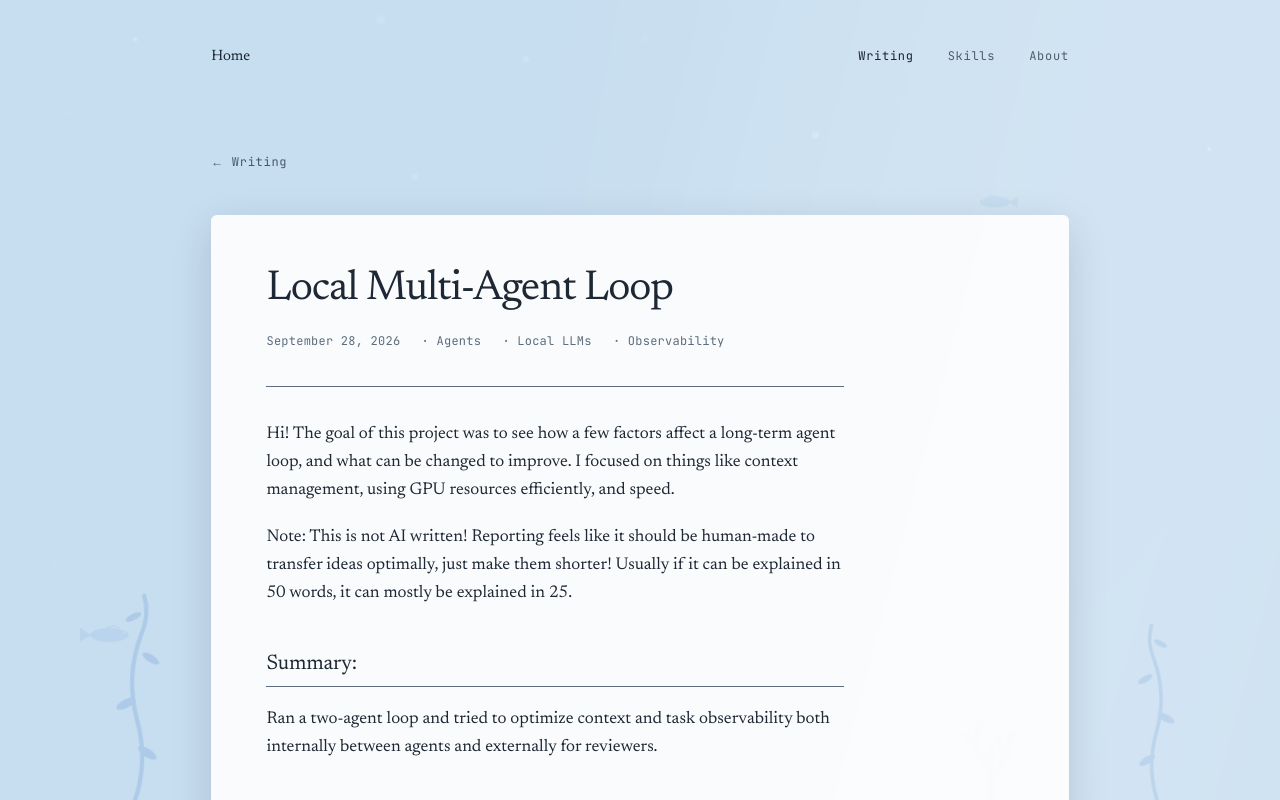
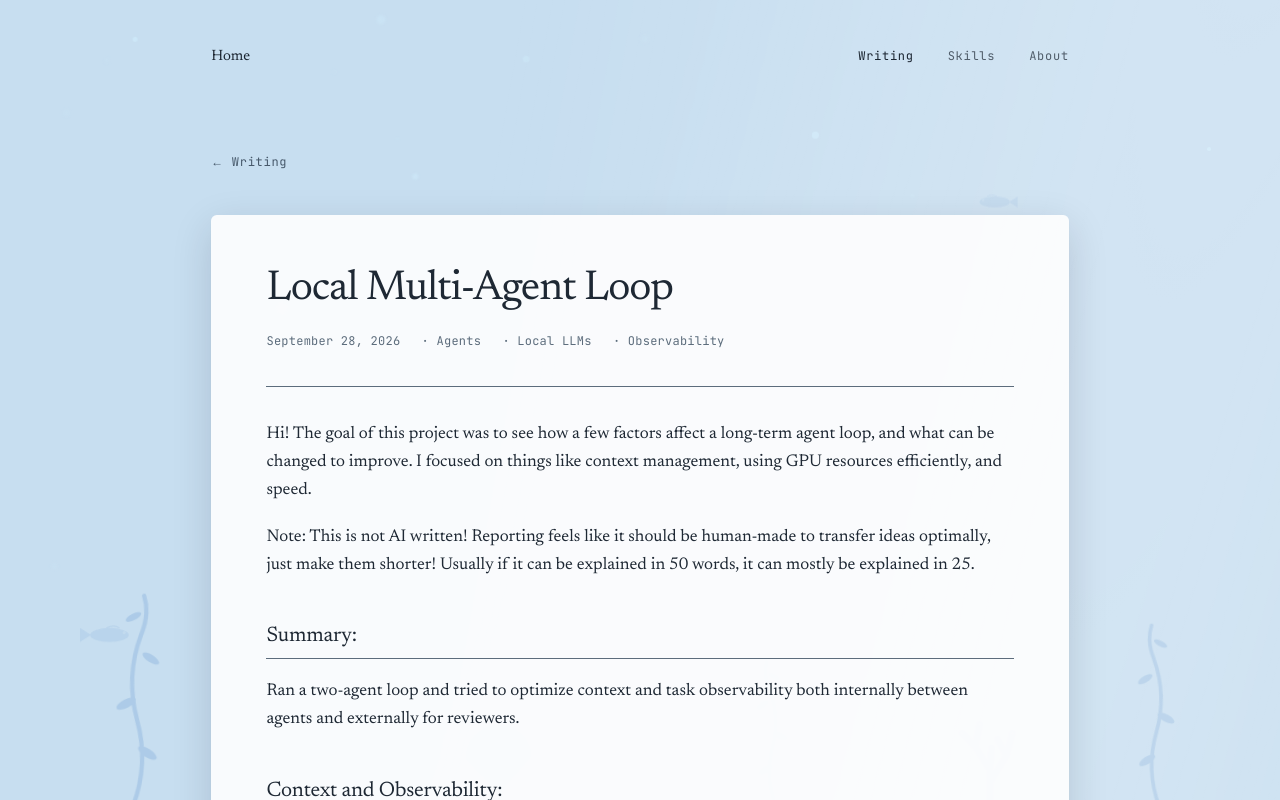
Before and after one commit to michael951021/personal_website, a Next.js app: page /writing/local-multi-agent-loop in a window 1280 px wide. Shown: the top 800 px of the page. Built offline with nearby package versions, Linux system fonts and the light colour scheme.

Commit message:
Writing: prose spans the full panel width again
Drops the narrow prose column so text, headings and figures share the
same left and right edges.

```diff
--- a/app/globals.css
+++ b/app/globals.css
@@ -593,13 +593,6 @@ button.link-underline {
     0 12px 40px rgba(7, 16, 36, 0.14);
 }
 
-/* Prose keeps a ~70-character measure, left-aligned; figures and the plan tree use the full panel width.
-   A fixed rem width (not ch, which scales with each element's font size) keeps every left edge identical. */
-.reading-panel .reading-measure,
-.reading-panel article > :is(p, h1, h2, h3, h4, ul, ol, blockquote, pre) {
-  max-width: 34rem;
-}
-
 .reading-panel ::selection {
   background-color: rgba(85, 152, 215, 0.25);
   color: inherit;
--- a/app/writing/[slug]/page.tsx
+++ b/app/writing/[slug]/page.tsx
@@ -54,7 +54,7 @@ export default async function PostPage({
 
         {/* Fixed light palette for reading; the ocean stays visible around it */}
         <div className="reading-panel">
-          <header className="reading-measure" style={{ marginBottom: '2rem' }}>
+          <header style={{ marginBottom: '2rem' }}>
             <h1
               style={{
                 fontFamily: 'var(--font-serif)',
@@ -85,14 +85,14 @@ export default async function PostPage({
           </header>
 
           {data.url && (
-            <div className="reading-measure" style={{ marginBottom: '1.5rem' }}>
+            <div style={{ marginBottom: '1.5rem' }}>
               <a href={data.url} target="_blank" rel="noopener noreferrer" className="button">
                 Check it out →
               </a>
             </div>
           )}
 
-          <hr className="reading-measure" style={{ border: 'none', borderTop: '1px solid var(--color-muted)', marginBottom: '2rem' }} />
+          <hr style={{ border: 'none', borderTop: '1px solid var(--color-muted)', marginBottom: '2rem' }} />
 
           <article>
             <MDXRemote source={content} components={{ ...mdxComponents, ...writingComponents }} />
```
